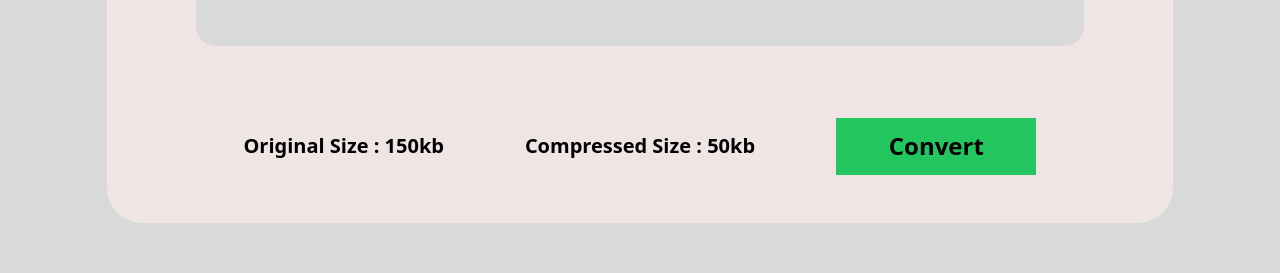
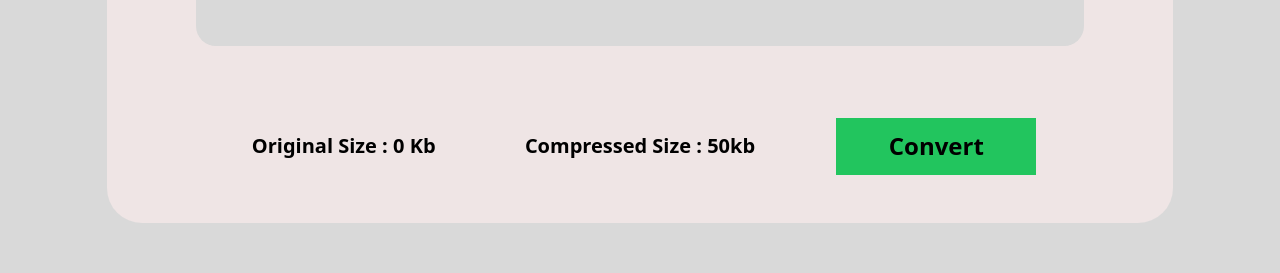
Before and after one commit to ShivamIT23/Compressor_Site, a Next.js app: page /dashboard in a window 1280 px wide. Shown: the part 1030-1303 px from the top of the page. Built offline with nearby package versions, Linux system fonts and the light colour scheme.

Commit message:
Adding 0.0.9

```diff
--- a/src/components/ui/FileGetter.tsx
+++ b/src/components/ui/FileGetter.tsx
@@ -1,12 +1,17 @@
 "use client";
 
 import { ExcelPreview } from "./ExcelPreview";
-import React, { useRef, useState } from "react";
+import React, { useEffect, useRef, useState } from "react";
 import { PDFViewer } from "./PdfPreview";
 import Size from "./Size";
 
 export default function FileGetter() {
   const [fileContent, setFileContent] = useState<File | null>(null);
+  const [fileSize , setFileSize] = useState<number>(0);
+
+  useEffect(()=>{
+    setFileSize(fileContent ? parseFloat((fileContent.size /1024).toFixed(2)) : 0);
+  },[fileContent]);
 
   const fileInputRef = useRef<HTMLInputElement | null>(null);
 
@@ -58,7 +63,7 @@ export default function FileGetter() {
         </div>
         <div className="h-2/6 w-5/6 mt-6 min-h-fit grid grid-cols-12">
           <div className="col-span-8">
-            <Size />
+            <Size originalSize={fileSize} />
           </div>
           <div className="col-span-4 flex flex-col justify-center text-2xl lg:stext-3xl bg-green-500 m-12 font-semibold">
             <button>Convert</button>
@@ -100,7 +105,7 @@ function FilePreview({ file }: { file: File }) {
   } else if (fileType.includes("spreadsheet") || fileType.includes("csv")) {
     return <ExcelPreview file={file} />;
   } else if (fileType.includes("text")) {
-    return <pre>{textContent !== null ? textContent : "Loading..."}</pre>;
+    return <pre className="bg-white text-black h-full min-h-fit flex flex-col justify-center">{textContent !== null ? textContent : "Loading..."}</pre>;
   } else {
     return <p>Preview not available for this file type.</p>;
   }
--- a/src/components/ui/Home_Main.tsx
+++ b/src/components/ui/Home_Main.tsx
@@ -6,7 +6,7 @@ export default function Home_Main() {
       WELCOME TO COMPRESSOR 0.1 WEBSITE <br /> TO START CLICK BELOW...
       </div>
       <div className="h-3/6 mt-16 text-3xl flex flex-col justify-start text-center min-h-fit">
-      <button className="bg-[#A5D1B4] mx-auto p-5 font-extrabold flex items-center hover:scale-125 md:hover:scale-150 min-h-fit" > Let&apos;s Compress <span className="text-5xl font-extrabold min-h-fit" > &#8594;</span> </button>
+      <button className="bg-[#A5D1B4] mx-auto p-5 font-extrabold flex items-center hover:scale-125 md:hover:scale-120 min-h-fit" > Let&apos;s Compress <span className="text-5xl font-extrabold min-h-fit" > &#8594;</span> </button>
       </div>
     </div>
   )
--- a/src/components/ui/Size.tsx
+++ b/src/components/ui/Size.tsx
@@ -1,8 +1,11 @@
 
-export default function Size() {
+export default function Size({originalSize } : {originalSize : number}) {
+
+  const size = originalSize < 1000 ? `${originalSize} Kb` : `${parseFloat((originalSize/1024).toFixed(2))} Mb`
+
   return (
     <div className="h-full min-h-fit grid grid-cols-2">
-        <div className="col-span-1 text-xl font-semibold text-center flex flex-col justify-center items-center">Original Size : 150kb</div>
+        <div className="col-span-1 text-xl font-semibold text-center flex flex-col justify-center items-center">Original Size : {size}</div>
         <div className="col-span-1 text-xl font-semibold text-center flex flex-col justify-center items-center">Compressed Size : 50kb</div>
     </div>
   )
```
